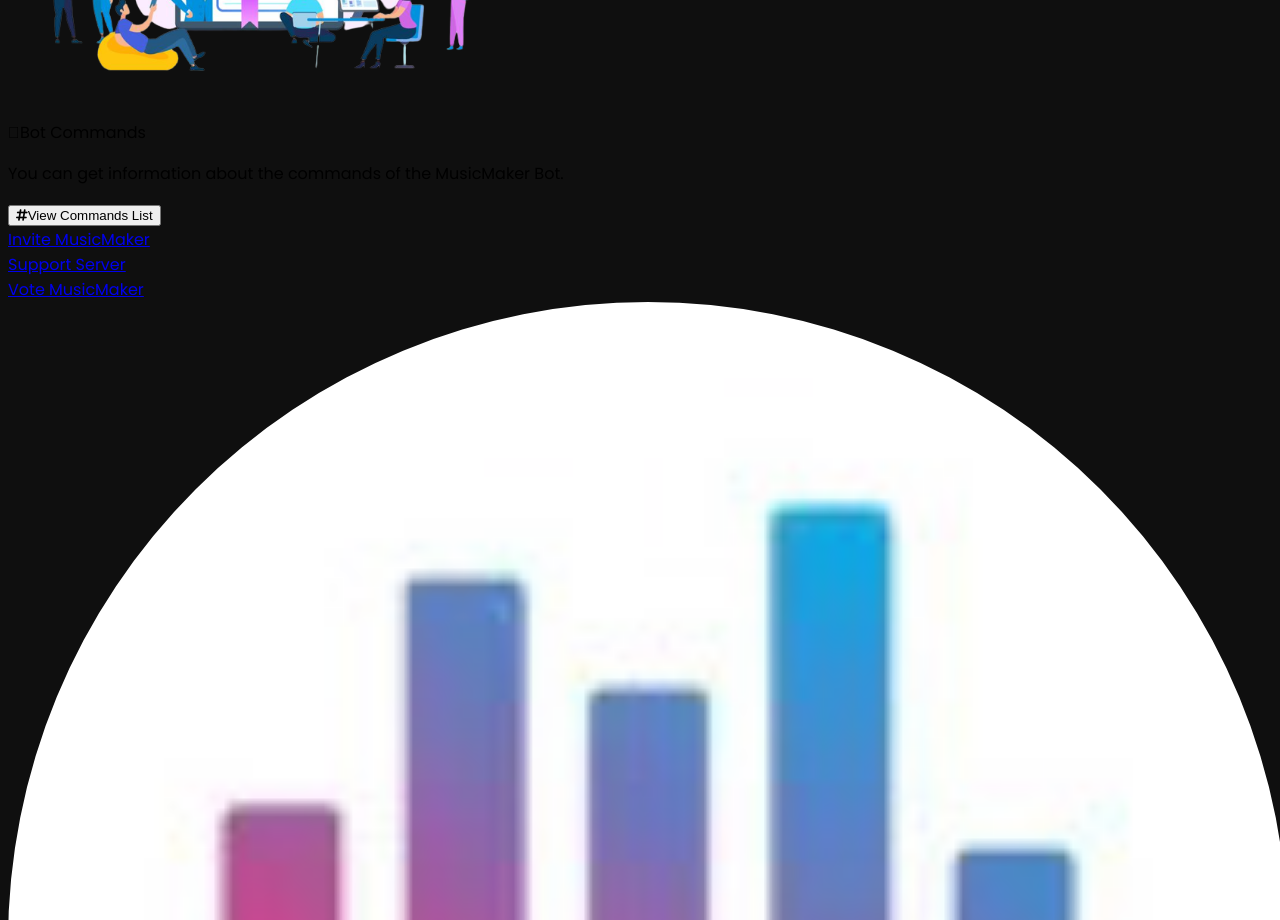
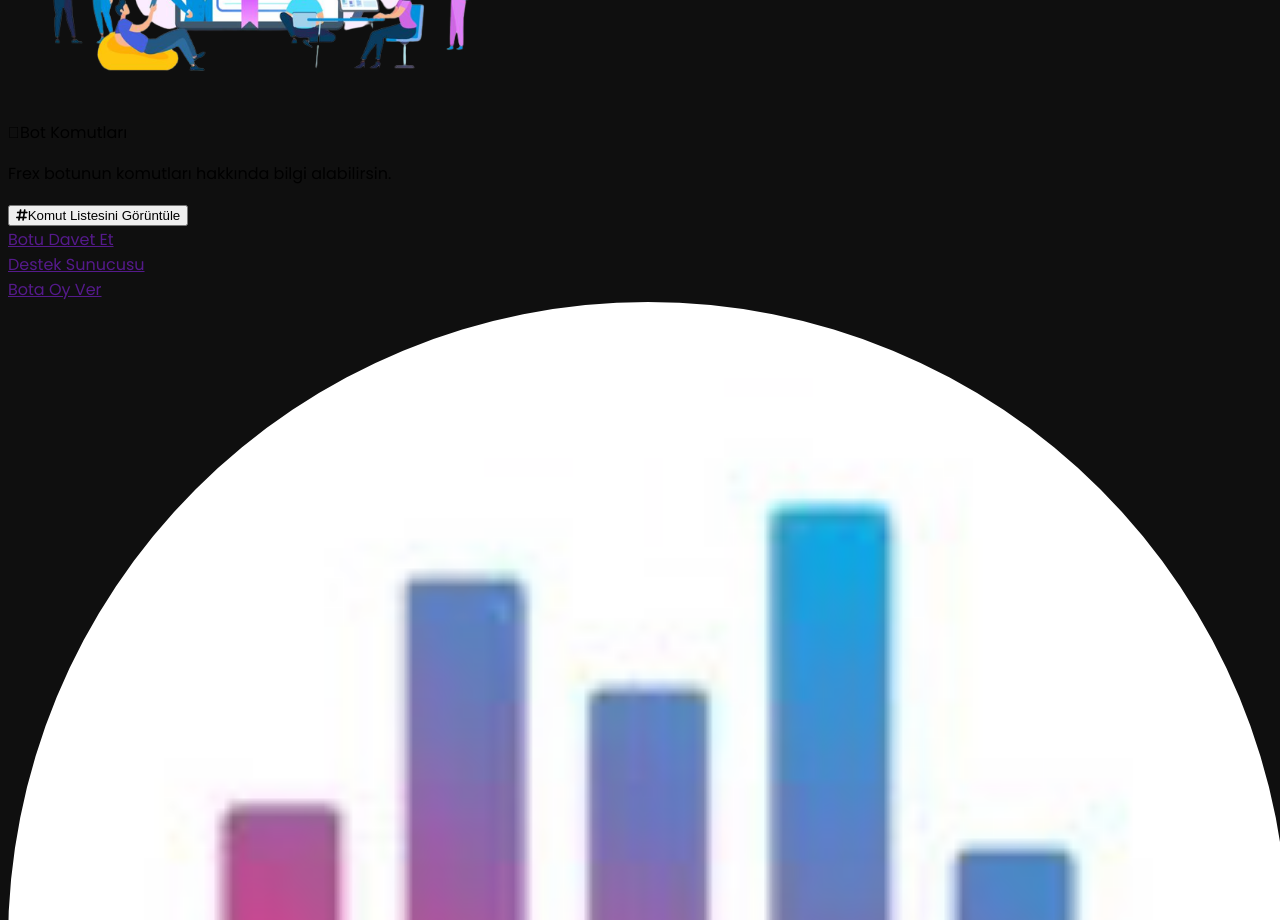
Before and after one commit to umutxyp/Discord-Bot-Website, a Next.js app: page /commands in a window 1280 px wide. Shown: the part 1320-2240 px from the top of the page. Built offline with nearby package versions, Linux system fonts and the light colour scheme.

Commit message:
Update commands.jsx

```diff
--- a/pages/commands.jsx
+++ b/pages/commands.jsx
@@ -39,10 +39,10 @@
       </div>
         <p className="text-xl font-medium text-white">
           <i className="fal fa-cogs text-amber-400 mr-2" />
-         Bot Commands
+         Bot Komutları
         </p>
         <p className="text-white text-sm text-opacity-50 mb-5">
-        You can get information about the commands of the MusicMaker Bot.
+        Frex botunun komutları hakkında bilgi alabilirsin.
         </p>
 
         <div>
@@ -53,7 +53,7 @@
 
                     <>
                       <i className="fa fa-hashtag text-white text-opacity-20" />
-                     View Commands List
+                     Komut Listesini Görüntüle
                     </>
 
                 </div>
@@ -89,23 +89,23 @@
 
         <div className="animateHeader mt-10 flex flex-wrap items-center justify-center gap-x-4">
 
-  <Link href={"https://discord.com/api/oauth2/authorize?client_id=774043716797071371&permissions=277028620608&scope=applications.commands%20bot"}>
+  <Link href={""}>
   <a className={"flex items-center px-6 justify-center gap-x-2 shadow-lg shadow-amber-600/20 rounded-xl py-4 font-medium bg-gradient-to-bl from-amber-700 to-amber-500 hover:opacity-80 transition duration-200 text-white " }>
-Invite MusicMaker</a>
+Botu Davet Et</a>
   </Link>
 
   <div className="py-10"></div>
 
-  <Link href={"https://discord.gg/ZcDprCrFTn"}>
+  <Link href={""}>
   <a className={" px-6 justify-center gap-x-2 shadow-lg shadow-amber-600/20 rounded-xl py-4 font-medium bg-gradient-to-bl from-amber-700 to-amber-500 hover:opacity-80 transition duration-200 text-white " }>
-Support Server</a>
+Destek Sunucusu</a>
   </Link>
 
   <div className="py-10"></div>
 
-  <Link href={"https://top.gg/bot/774043716797071371/vote"}>
+  <Link href={""}>
   <a className={" px-6 justify-center gap-x-2 shadow-lg shadow-amber-600/20 rounded-xl py-4 font-medium bg-gradient-to-bl from-amber-700 to-amber-500 hover:opacity-80 transition duration-200 text-white " }>
-Vote MusicMaker</a>
+Bota Oy Ver</a>
   </Link>
 </div>
 
```
